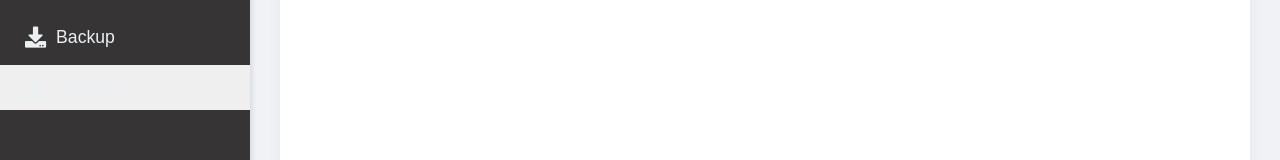
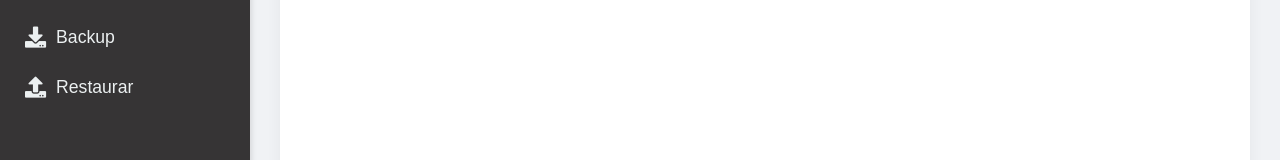
Before and after one commit to g-guandalini/carrocao-games, a Vue app: page /admin/imagem-oculta in a window 1280 px wide. Shown: the part 474-634 px from the top of the page. Built offline with nearby package versions, Linux system fonts and the light colour scheme; no server answers.

Commit message:
fix: ajustar estilo do botão restaurar

```diff
--- a/src/layouts/AdminLayout.vue
+++ b/src/layouts/AdminLayout.vue
@@ -195,12 +195,19 @@ html, body {
 .backup-link {
   width: 100%;
   box-sizing: border-box;
+  background-color: transparent;
   border-top: 0;
   border-right: 0;
   border-bottom: 0;
   border-left: 5px solid transparent;
   font-family: inherit;
+  text-align: left;
   cursor: pointer;
+  appearance: none;
+}
+
+.backup-link:focus:not(:focus-visible) {
+  outline: none;
 }
 
 .nav-link i {
```
